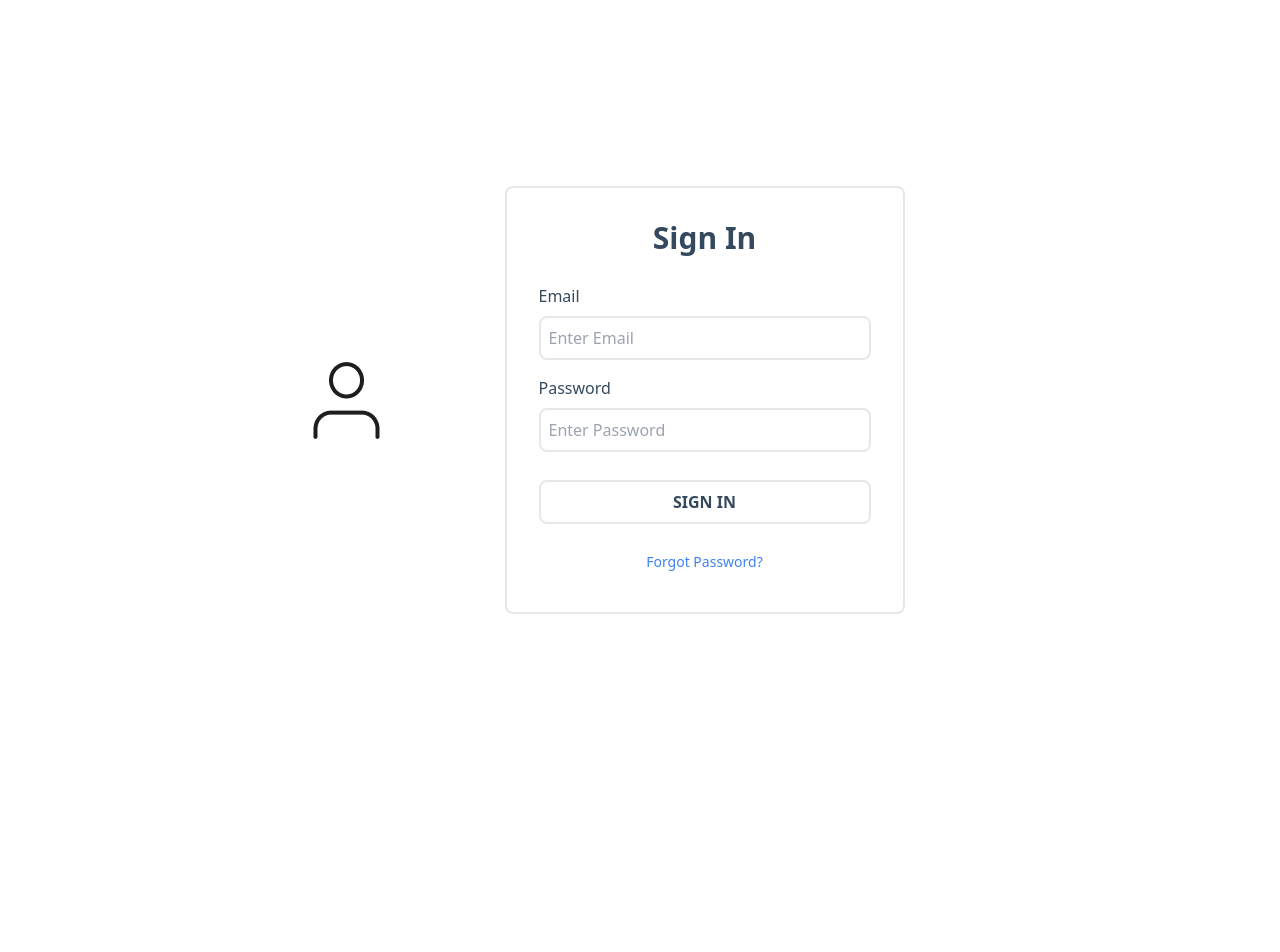
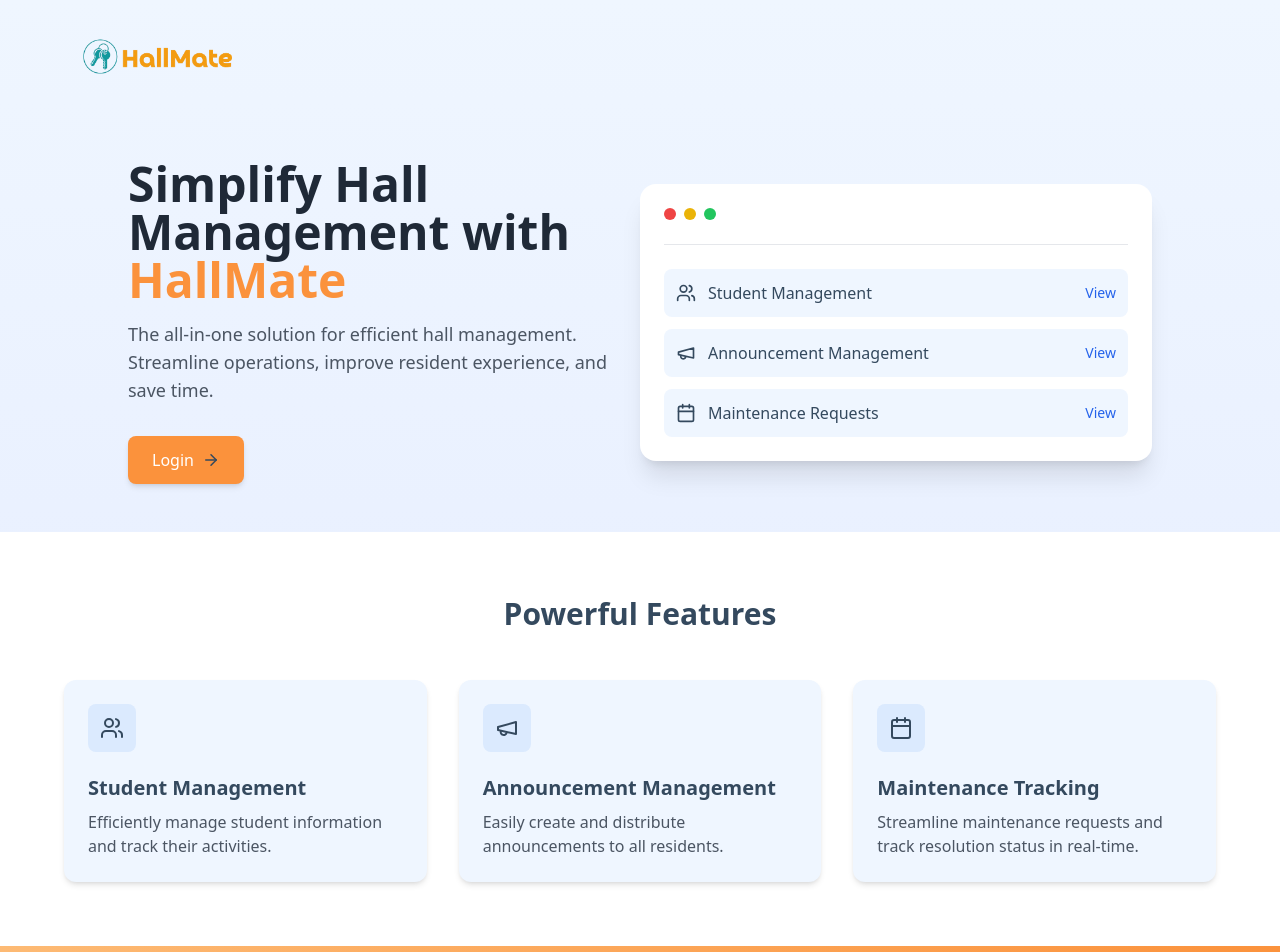
Before and after one commit to Olu-Oni/HallMate, a React (Vite) app: page / in a window 1280 px wide. Shown: the top 952 px of the page. Before the commit the page ends 800 px from the top, so only its background shows below. Built offline with nearby package versions, Linux system fonts and the light colour scheme; no server answers.

Commit message:
landing page add

```diff
--- a/src/App.jsx
+++ b/src/App.jsx
@@ -23,6 +23,7 @@ import AdminNavbar from "./Pages/Admin/AdminNavbar";
 import MaintenanceReport from "./Pages/Admin/Reports/RequestReports";
 import LogsPage from "./Pages/Admin/AdminLogs";
 import { Notification, NotificationProvider } from "./Components/Notification";
+import LandingPage from "./Pages/LandingPage"; // Import the new landing page
 
 export const MyStates = createContext();
 
@@ -62,11 +63,7 @@ const App = () => {
   // false = lightmode
   // true = darkmode
 
-  // useEffect(()=>{
-  //   getUser(id)
-  //   .then((response) => setStudent(response.data))
-  //   .catch((error) => console.error("Error fetching students:", error));
-  // }, [])
+  // useEffect(()=>{...existing code...}, [])
 
   useEffect(() => {
     if (userLoggedIn && currentUser) {
@@ -96,63 +93,32 @@ const App = () => {
       <NotificationProvider>
         <div className={`flex flex-col ${isChecked ? "dark" : "light"} min-w-dvw min-h-dvh`}>
           <Routes>
+            <Route path="/" element={<LandingPage />} /> {/* Add the landing page route */}
             <Route path="/login" element={<Login />} />
             <Route path="/NotFound" element={<NotFound />} />
-            <Route path="/" element={<Login />} />
             {/* Protected Routes */}
             <Route element={<LogInRoute />}>
               {/* Student Routes */}
               <Route element={<StudentRoutes role={userInfo?.role} />}>
                 {/* Comment out from here to the protected routes comment if you dont want disturbances */}
                 <Route element={<StudentNavbar />}>
-
                   <Route path="/" element={<StudentSelection />} />
-                  <Route
-                    path="/student-student_info/"
-                    element={<StudentInfoPage />}
-                  />
-
-                  <Route
-                    path="/student-announcements"
-                    element={<AnnouncementsPage />}
-                  />
+                  <Route path="/student-student_info/" element={<StudentInfoPage />} />
+                  <Route path="/student-announcements" element={<AnnouncementsPage />} />
                   <Route path="/student-requests" element={<RequestsPage />} />
-
                 </Route>
               </Route>
-
               {/* Admin Routes */}
               <Route element={<AdminRoutes role={userInfo?.role} />}>
                 <Route element={<AdminNavbar />}>
-                  <Route
-                    path="/Maintenance-Report"
-                    element={<MaintenanceReport />}
-                  />
-
-                  <Route
-                    path="/admin-student_infoSelect"
-                    element={<StudentInfoSelection />}
-                  />
-                  <Route
-                    path="/admin-student_info/:id"
-                    element={<StudentInfoManagementPage />}
-                  />
-                   <Route
-                    path="/admin-student_info"
-                    element={<StudentInfoManagementPage />}
-                  />
-                  <Route
-                    path="/admin-announcements"
-                    element={<AnnouncementsManagementPage />}
-                  />
-                  <Route
-                    path="/admin-requests"
-                    element={<RequestsManagementPage />}
-                  />
+                  <Route path="/Maintenance-Report" element={<MaintenanceReport />} />
+                  <Route path="/admin-student_infoSelect" element={<StudentInfoSelection />} />
+                  <Route path="/admin-student_info/:id" element={<StudentInfoManagementPage />} />
+                  <Route path="/admin-student_info" element={<StudentInfoManagementPage />} />
+                  <Route path="/admin-announcements" element={<AnnouncementsManagementPage />} />
+                  <Route path="/admin-requests" element={<RequestsManagementPage />} />
                   <Route path="/admin-logs" element={<LogsPage />} />
                 </Route>
-
-                {/* Comment these two route tags under as well */}
               </Route>
             </Route>
             {/* Catch-All Route for Unknown Pages */}
--- a/src/Pages/Admin/RequestsPage.jsx
+++ b/src/Pages/Admin/RequestsPage.jsx
@@ -24,7 +24,6 @@ const RequestsManagementPage = () => {
   });
   const { showNotification } = useContext(NotificationContext);
   const { user } = useContext(MyStates);
-
 
   useEffect(() => {
     getAllRequests()
@@ -77,22 +76,17 @@ const RequestsManagementPage = () => {
       if (request) {
         const updatedRequest = { ...request, status: newStatus };
         updateRequest(id, updatedRequest)
-          .then(
+          .then((res) => {
             logAction(
-              async (res) =>
-                await logAction(
               "Admin",
-                  user.userinfo.id,
-                  user.userinfo.name,
+              user.userInfo.id,
+              user.userInfo.name,
               "status changed",
               "Request Management",
               request,
               res
-                )
-            )
-          )
-          .then(() => showNotification("Request status updated successfully", "success"))
-          .then(() => {
+            );
+            showNotification("Request status updated successfully", "success");
             setRequests((prevRequests) =>
               prevRequests.map((req) =>
                 requestIds.includes(req.id) ? { ...req, status: newStatus } : req
@@ -119,23 +113,18 @@ const RequestsManagementPage = () => {
 
     if (modalType === "edit") {
       const oldRequest = requests.find((req) => req.id === newRequest.id);
-      await updateRequest(newRequest.id, requestData)
-        .then(
+      updateRequest(newRequest.id, requestData)
+        .then((res) => {
           logAction(
-            async (res) =>
-              await logAction(
             "Admin",
-                user.userinfo.id,
-                user.userinfo.name,
+            user.userInfo.id,
+            user.userInfo.name,
             "Updated",
             "Request Management",
-                oldRequest,
-                res
-              )
-          )
-        )
-        .then(() => showNotification("Request information updated successfully", "success"))
-        .then((response) => {
+            requestData,
+
+          );
+          showNotification("Request information updated successfully", "success");
           setRequests((prevRequests) =>
             prevRequests.map((req) =>
               req.id === newRequest.id ? { ...req, ...requestData } : req
@@ -143,29 +132,26 @@ const RequestsManagementPage = () => {
           );
         })
         .catch((error) => {
-          showNotification("Error editing request ", "error");
+          showNotification("Error editing request", "error");
           console.error("Error updating request:", error);
         });
     } else {
-      await createRequest(requestData)
+      createRequest(requestData)
         .then((res) => {
           logAction(
-            async (res) =>
-              await logAction(
             "Admin",
-                user.userinfo.id,
-                user.userinfo.name,
+            user.userInfo.id,
+            user.userInfo.name,
             "Created",
             "Request Management",
             null,
             res
-              )
           );
           showNotification("Request created successfully", "success");
           setRequests((prevRequests) => [...prevRequests, res]);
         })
         .catch((error) => {
-          showNotification("Error editing request ", "error");
+          showNotification("Error creating request", "error");
           console.error("Error creating request:", error);
         });
     }
@@ -177,20 +163,17 @@ const RequestsManagementPage = () => {
 
   const handleDelete = () => {
     selectedRequests.forEach((reqId) => {
-      console.log('request id', reqId, selectedRequests)
+      const requestToDelete = requests.find((req) => req.id === reqId);
       deleteRequest(reqId)
-        .then((res) => {
+        .then(() => {
           logAction(
-            async () =>
-              await logAction(
             "Admin",
-                user.userinfo.id,
-                user.userinfo.name,
+            user.userInfo.id,
+            user.userInfo.name,
             "Deleted",
             "Request Management",
-                selectedRequests,
+            requestToDelete,
             null
-              )
           );
           showNotification("Request deleted successfully", "warning");
           setRequests((prevRequests) =>
@@ -198,10 +181,11 @@ const RequestsManagementPage = () => {
           );
         })
         .catch((error) => {
-          showNotification("Error deleting request ", "error");
+          showNotification("Error deleting request", "error");
           console.error(`Error deleting request ${reqId}:`, error);
         });
     });
+
     setIsModalOpen(false);
     setSelectedRequests([]);
   };
--- /dev/null
+++ b/src/Pages/LandingPage.jsx
@@ -0,0 +1,154 @@
+import React from "react";
+import { Link } from "react-router-dom";
+import { ArrowRight, Home, Users, Calendar, Settings, Megaphone } from "lucide-react"; // Added Megaphone icon
+import HMLogo from "../assets/HallMateLogoFull.png";
+
+const LandingPage = () => {
+  return (
+    <div className="min-h-screen bg-gradient-to-b from-blue-50 to-indigo-100">
+      {/* Navigation */}
+      <nav className="flex justify-between items-center py-6 px-8 md:px-16">
+        {/* <div className="font-bold text-2xl text-blue-600">HallMate</div> */}
+        <img src={HMLogo} alt="HallMate Logo" className=" h-14 sm:h-16 w-auto" />
+
+        {/* <div className="hidden md:flex space-x-6">
+          <a href="#features" className="text-gray-700 hover:text-blue-600 transition">Features</a>
+          <a href="#testimonials" className="text-gray-700 hover:text-blue-600 transition">Testimonials</a>
+          <a href="#pricing" className="text-gray-700 hover:text-blue-600 transition">Pricing</a>
+        </div> */}
+        {/* <Link to="/login" className="bg-blue-600 text-white py-2 px-4 rounded-lg hover:bg-blue-700 transition shadow-md">
+          Login
+        </Link> */}
+      </nav>
+
+      {/* Hero Section */}
+      <section className="flex flex-col md:flex-row items-center justify-between py-12 px-8 md:px-16 max-w-6xl mx-auto">
+        <div className="md:w-1/2 mb-8 md:mb-0">
+          <h1 className="text-4xl md:text-5xl font-bold text-gray-800 mb-4">
+            Simplify Hall Management with <span className="text-orange-400">HallMate</span>
+          </h1>
+          <p className="text-lg text-gray-600 mb-8">
+            The all-in-one solution for efficient hall management. Streamline operations, improve resident experience, and save time.
+          </p>
+          <div className="flex flex-col sm:flex-row space-y-4 sm:space-y-0 sm:space-x-4">
+            <Link to="/Login" className="bg-orange-400 text-white py-3 px-6 rounded-lg hover:bg-blue-700 transition shadow-md flex items-center justify-center">
+              Login <ArrowRight size={18} className="ml-2" />
+            </Link>
+          </div>
+        </div>
+        <div className="md:w-1/2">
+          <div className="bg-white p-6 rounded-2xl shadow-xl">
+            <div className="flex items-center mb-6">
+              <div className="w-3 h-3 bg-red-500 rounded-full mr-2"></div>
+              <div className="w-3 h-3 bg-yellow-500 rounded-full mr-2"></div>
+              <div className="w-3 h-3 bg-green-500 rounded-full"></div>
+            </div>
+            <div className="border-t border-gray-200 pt-6">
+              <div className="flex items-center justify-between p-3 bg-blue-50 rounded-lg mb-3">
+                <div className="flex items-center space-x-3">
+                <Users size={20} className="text-blue-600" />
+                <span className="font-medium">Student Management</span>
+                </div>
+                <Link to="/admin-student_infoSelect" className="text-sm text-blue-600">View</Link>
+              </div>
+              <div className="flex items-center justify-between p-3 bg-blue-50 rounded-lg mb-3">
+                <div className="flex items-center space-x-3">
+                  <Megaphone size={20} className="text-blue-600" /> {/* Changed icon to Megaphone */}
+                  <span className="font-medium">Announcement Management</span>
+                </div>
+                <Link to="/admin-announcements" className="text-sm text-blue-600 ml-2">View</Link>
+              </div>
+              <div className="flex items-center justify-between p-3 bg-blue-50 rounded-lg">
+                <div className="flex items-center space-x-3">
+                  <Calendar size={20} className="text-blue-600" />
+                  <span className="font-medium">Maintenance Requests</span>
+                </div>
+                <Link to="/admin-requests" className="text-sm text-blue-600">View</Link>
+              </div>
+            </div>
+          </div>
+        </div>
+      </section>
+
+      {/* Features Section */}
+      <section id="features" className="py-16 px-8 md:px-16 bg-white">
+        <div className="max-w-6xl mx-auto">
+          <h2 className="text-3xl font-bold text-center mb-12">Powerful Features</h2>
+          <div className="grid grid-cols-1 md:grid-cols-3 gap-8">
+            <div className="bg-blue-50 p-6 rounded-xl shadow-md">
+              <div className="bg-blue-100 p-3 rounded-lg inline-block mb-4">
+                <Users size={24} className="text-blue-600" />
+              </div>
+              <h3 className="text-xl font-semibold mb-2">Student Management</h3>
+              <p className="text-gray-600">Efficiently manage student information and track their activities.</p>
+            </div>
+            <div className="bg-blue-50 p-6 rounded-xl shadow-md">
+              <div className="bg-blue-100 p-3 rounded-lg inline-block mb-4">
+                <Megaphone size={24} className="text-blue-600" />
+              </div>
+              <h3 className="text-xl font-semibold mb-2">Announcement Management</h3>
+              <p className="text-gray-600">Easily create and distribute announcements to all residents.</p>
+            </div>
+            <div className="bg-blue-50 p-6 rounded-xl shadow-md">
+              <div className="bg-blue-100 p-3 rounded-lg inline-block mb-4">
+                <Calendar size={24} className="text-blue-600" />
+              </div>
+              <h3 className="text-xl font-semibold mb-2">Maintenance Tracking</h3>
+              <p className="text-gray-600">Streamline maintenance requests and track resolution status in real-time.</p>
+            </div>
+          </div>
+        </div>
+      </section>
+
+      {/* CTA Section */}
+      <section className="py-16 px-8 md:px-16 bg-gradient-to-r from-orange-300 to-orange-400 text-white">
+        <div className="max-w-4xl mx-auto text-center">
+          <h2 className="text-3xl font-bold mb-6">Ready to transform your hall management?</h2>
+          <p className="text-xl mb-8">Join thousands of satisfied hall administrators who've simplified their operations with HallMate.</p>
+          <Link to="/register" className="bg-white text-orange-600 py-3 px-8 rounded-lg hover:bg-gray-100 transition shadow-md inline-block">
+            Get Started Today
+          </Link>
+        </div>
+      </section>
+
+      {/* Footer */}
+      <footer className="py-8 px-8 md:px-16 bg-gray-800 text-white">
+        <div className="max-w-6xl mx-auto grid grid-cols-1 md:grid-cols-4 gap-8">
+          <div>
+            <h3 className="text-xl font-bold mb-4">HallMate</h3>
+            <p className="text-gray-400">Simplifying hall management since 2025</p>
+          </div>
+          <div>
+            <h4 className="font-semibold mb-3">Product</h4>
+            <ul className="space-y-2 text-gray-400">
+              <li><a href="#features" className="hover:text-white transition">Features</a></li>
+              <li><a href="#pricing" className="hover:text-white transition">Pricing</a></li>
+              <li><a href="#testimonials" className="hover:text-white transition">Testimonials</a></li>
+            </ul>
+          </div>
+          <div>
+            <h4 className="font-semibold mb-3">Resources</h4>
+            <ul className="space-y-2 text-gray-400">
+              <li><a href="#" className="hover:text-white transition">Documentation</a></li>
+              <li><a href="#" className="hover:text-white transition">Support</a></li>
+              <li><a href="#" className="hover:text-white transition">Blog</a></li>
+            </ul>
+          </div>
+          <div>
+            <h4 className="font-semibold mb-3">Company</h4>
+            <ul className="space-y-2 text-gray-400">
+              <li><a href="#" className="hover:text-white transition">About Us</a></li>
+              <li><a href="#" class="hover:text-white transition">Contact</a></li>
+              <li><a href="#" class="hover:text-white transition">Careers</a></li>
+            </ul>
+          </div>
+        </div>
+        <div className="max-w-6xl mx-auto border-t border-gray-700 mt-8 pt-8 text-center text-gray-400">
+          <p>© {new Date().getFullYear()} HallMate. All rights reserved.</p>
+        </div>
+      </footer>
+    </div>
+  );
+};
+
+export default LandingPage;
--- a/src/main.jsx
+++ b/src/main.jsx
@@ -11,7 +11,6 @@ createRoot(document.getElementById("root")).render(
     <StrictMode>
       <App />
     </StrictMode>
-
   </AuthProvider>
   </BrowserRouter>
 );
--- a/src/services/logs.js
+++ b/src/services/logs.js
@@ -29,6 +29,7 @@ export const logAction = async (
     currState,
   };
 
+  console.log(logEntry)
   await addDoc(collection(db, "AdminLogs"), logEntry);
 };
 
```
Lines whose indentation alone changed are shown as unchanged.
